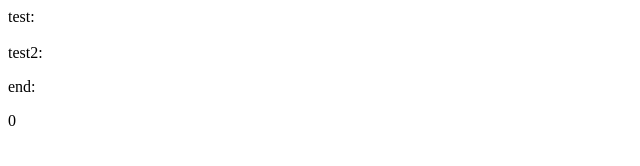
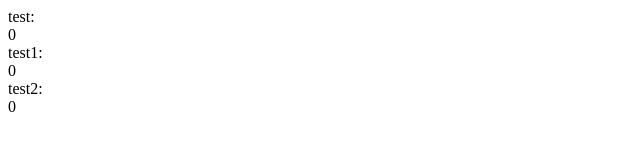
Before and after one commit to tacotaco0808/meter_schedule_app, a React (Vite) app: page / in a window 1280 px wide. Shown: the top 166 px of the page, without its empty margins (0-640 px from the left). Built offline with nearby package versions, Linux system fonts and the light colour scheme.

Commit message:
#1コンポーネント統合

```diff
--- /dev/null
+++ b/src/componetns/ScheduleContainer.jsx
@@ -0,0 +1,16 @@
+import PropTypes from "prop-types";
+import { ScheduleItem } from "./ScheduleItem";
+import { ScheduleTime } from "./ScheduleTime";
+
+export const ScheduleContainer = ({ label }) => {
+  return (
+    <div>
+      <ScheduleItem label={label} />
+      <ScheduleTime />
+    </div>
+  );
+};
+
+ScheduleContainer.propTypes = {
+  label: PropTypes.string,
+};
--- a/src/componetns/ScheduleTree.jsx
+++ b/src/componetns/ScheduleTree.jsx
@@ -1,14 +1,11 @@
-import { ScheduleItem } from "./ScheduleItem";
-import { ScheduleTime } from "./ScheduleTime";
+import { ScheduleContainer } from "./ScheduleContainer";
 
 export const ScheduleTree = () => {
   return (
     <>
-      <ScheduleItem label="test" />
-      <br />
-      <ScheduleItem label="test2" />
-      <p>end:</p>
-      <ScheduleTime />
+      <ScheduleContainer label="test" />
+      <ScheduleContainer label="test1" />
+      <ScheduleContainer label="test2" />
     </>
   );
 };
```
